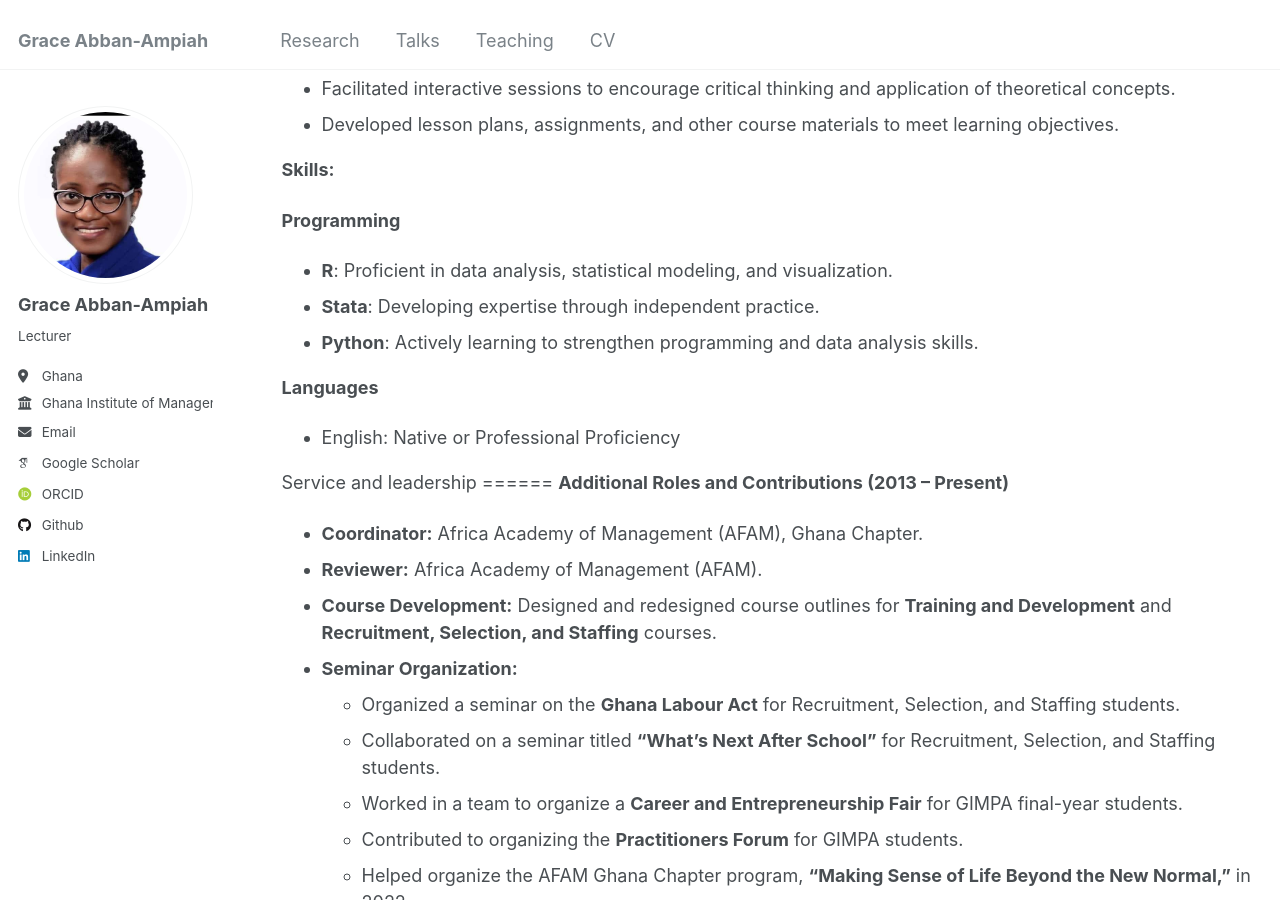
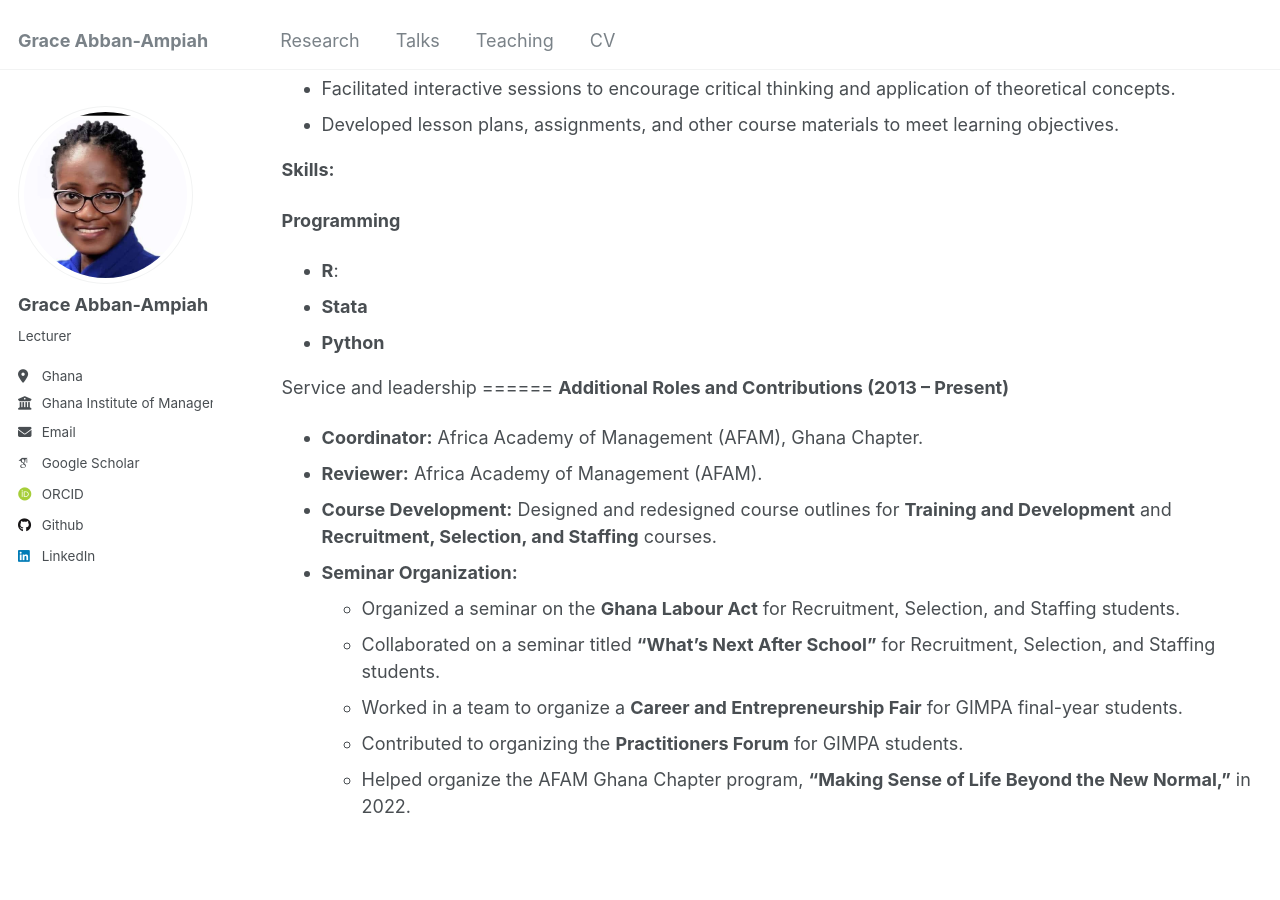
Before and after one commit to gabban-ampiah/gabban-ampiah.github.io, a Jekyll site: the page built from _pages/cv.md, in a window 1280 px wide and 900 px high, scrolled down 1369 px. Built offline with Jekyll 4.4.1, drawn with Linux system fonts in a browser that asks for light colours; some web fonts are replaced.

Commit message:
Update cv.md

```diff
--- a/_pages/cv.md
+++ b/_pages/cv.md
@@ -54,13 +54,9 @@ Work experience
 **Skills:**
 
 **Programming**
-- **R**: Proficient in data analysis, statistical modeling, and visualization.
-- **Stata**: Developing expertise through independent practice.
-- **Python**: Actively learning to strengthen programming and data analysis skills.
-
-**Languages**
-- English: Native or Professional Proficiency
-
+- **R**:
+- **Stata**
+- **Python**
 
 <!-- Publications
 ======
```
